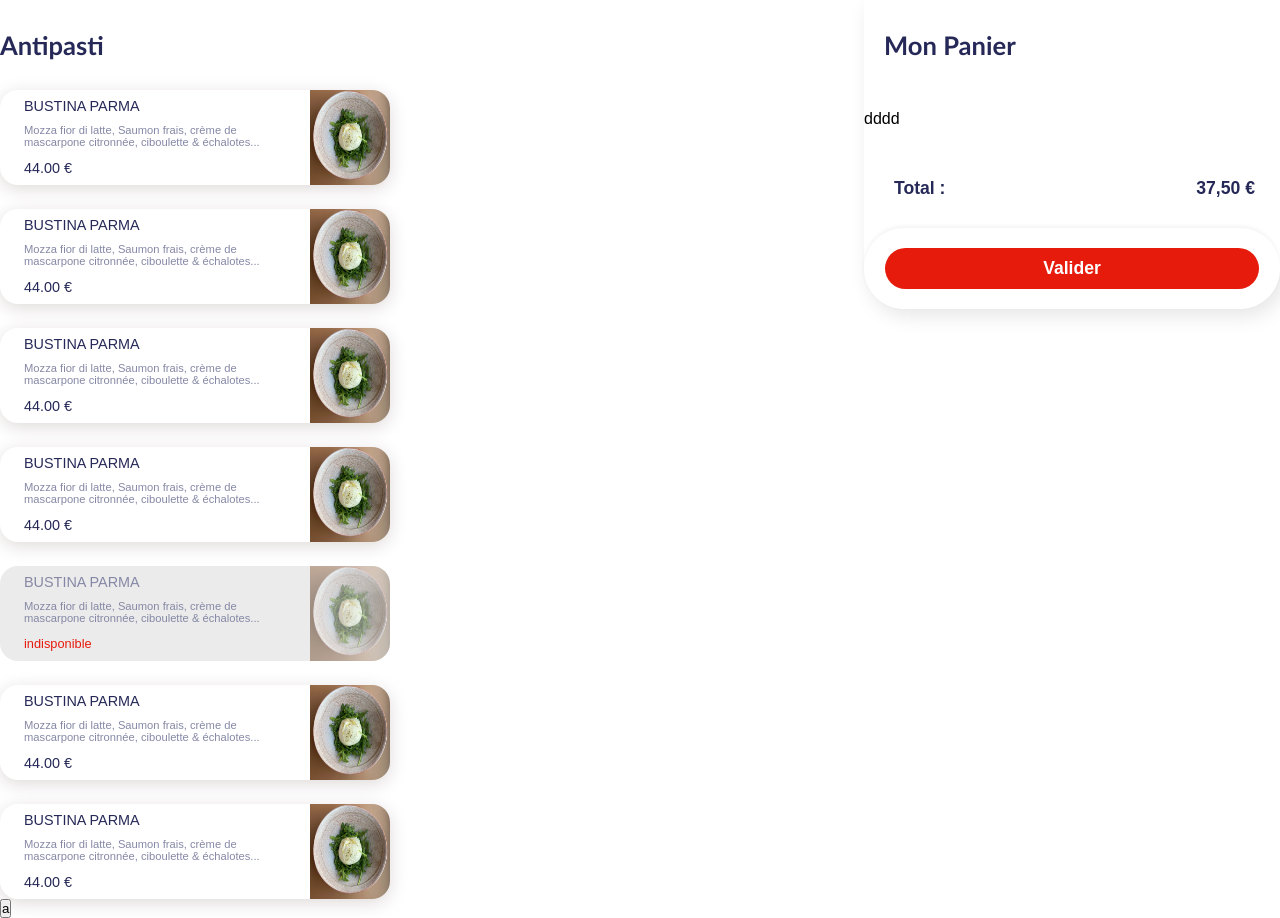
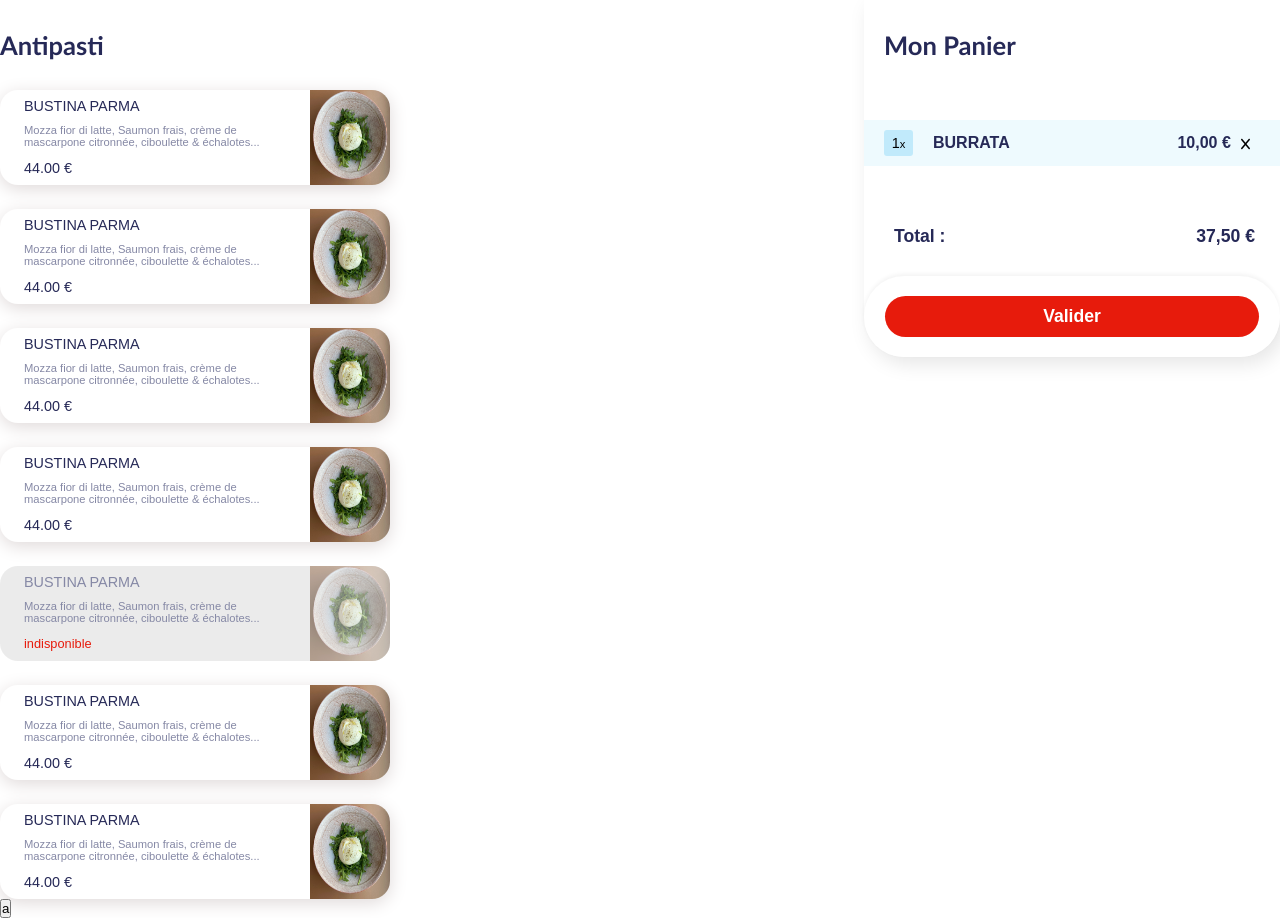
Before and after one commit to lcsaloonn/commande-en-ligne, a React (Create React App) app: page / in a window 1280 px wide. Built offline with nearby package versions, Linux system fonts and the light colour scheme.

Commit message:
added css cart

```diff
--- a/src/components/base/cart/cart-component/cart.component.tsx
+++ b/src/components/base/cart/cart-component/cart.component.tsx
@@ -1,3 +1,4 @@
+import { CartProductComponent } from "../cart-product/cartProduct.component";
 import "./cart.scss";
 
 export function CartComponent() {
@@ -7,7 +8,9 @@ export function CartComponent() {
         <div className="cart-content-title">Mon Panier</div>
       </div>
 
-      <div className="cart-content-product">dddd</div>
+      <div className="cart-content-product">
+        <CartProductComponent quantity={1} name={"Burrata"} price={10} />
+      </div>
 
       <div className="cart-content">
         <div className="cart-content-price">
--- a/src/components/base/cart/cart-component/cart.scss
+++ b/src/components/base/cart/cart-component/cart.scss
@@ -47,6 +47,7 @@
       width: 85%;
       border-radius: 28px;
       cursor: pointer;
+      user-select: none;
     }
   }
 }
--- /dev/null
+++ b/src/components/base/cart/cart-product/cartProduct.component.tsx
@@ -0,0 +1,31 @@
+import { FontAwesomeIcon } from "@fortawesome/react-fontawesome";
+import { faX } from "@fortawesome/free-solid-svg-icons";
+import "./cartProduct.scss";
+
+export function CartProductComponent({
+  quantity,
+  name,
+  price,
+}: {
+  quantity: number;
+  name: string;
+  price: number;
+}) {
+  return (
+    <div className="cart-product">
+      <div className="cart-product-quantity">
+        <div className="cart-product-quantity-content">
+          <span>{quantity}</span>
+          <span>x</span>
+        </div>
+      </div>
+      <div className="cart-product-name">{name}</div>
+      <div className="cart-product-price">
+        {price.toFixed(2).toString().replace(".", ",") + " €"}
+      </div>
+      <div className="cart-product-icon">
+        <FontAwesomeIcon icon={faX} />
+      </div>
+    </div>
+  );
+}
--- /dev/null
+++ b/src/components/base/cart/cart-product/cartProduct.scss
@@ -0,0 +1,60 @@
+@use "./styles/mixins.scss";
+.cart-product {
+  display: flex;
+  padding: 10px 20px;
+  align-items: center;
+  background-color: rgba(90, 200, 245, 0.1);
+  margin: 10px 0;
+
+  &-quantity {
+    display: flex;
+    justify-content: center;
+    width: 25px;
+    height: 22px;
+    background-color: rgba(90, 200, 245, 0.3);
+    text-align: center;
+    align-items: center;
+    padding: 2px;
+    border-radius: 3px;
+    color: var(--color-black);
+    font: inherit;
+    cursor: pointer;
+    user-select: none;
+    &:hover {
+      background-color: var(--color-light-blue);
+      color: var(--color-white);
+    }
+    &-content {
+      margin: auto;
+      & span {
+        &:nth-child(1) {
+          @include mixins.text-format(0.9rem, normal, normal, 400);
+        }
+        &:nth-child(2) {
+          @include mixins.text-format(0.7rem, normal, normal, 400);
+        }
+      }
+    }
+  }
+  &-name {
+    @include mixins.text-format(1rem, normal, normal, 600);
+    text-transform: uppercase;
+    color: var(--color-dark-blue);
+    width: 65%;
+    padding-left: 20px;
+  }
+  &-price {
+    @include mixins.text-format(1rem, normal, normal, 600);
+    color: var(--color-dark-blue);
+  }
+  &-icon {
+    padding-left: 10px;
+    cursor: pointer;
+    svg {
+      height: 12px;
+      &:hover {
+        color: var(--color-red);
+      }
+    }
+  }
+}
--- a/src/components/base/zindex.ts
+++ b/src/components/base/zindex.ts
@@ -2,10 +2,12 @@ import { CartModalComponent } from "./cart-modal/cart-modal/cartModal.component"
 import { CartComponent } from "./cart/cart-component/cart.component";
 import { ChooseAdditionalComponent } from "./cart-modal/choose-additionals/chooseAdditionals.component";
 import { ListProductComponent } from "./list-product/listProduct.component";
+import { CartProductComponent } from "./cart/cart-product/cartProduct.component";
 
 export {
   ListProductComponent,
   CartModalComponent,
   ChooseAdditionalComponent,
   CartComponent,
+  CartProductComponent,
 };
--- a/src/views/main.view.tsx
+++ b/src/views/main.view.tsx
@@ -3,7 +3,6 @@ import {
   CartModalComponent,
   ListProductComponent,
 } from "components/base/zindex";
-import { LessMoreComponent } from "components/composite/zindex";
 import { productMock } from "mocks/product.mock";
 import { useState } from "react";
 
```
